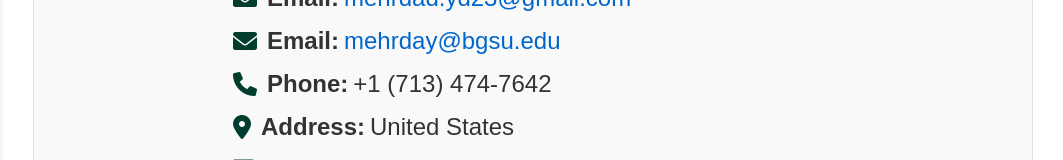
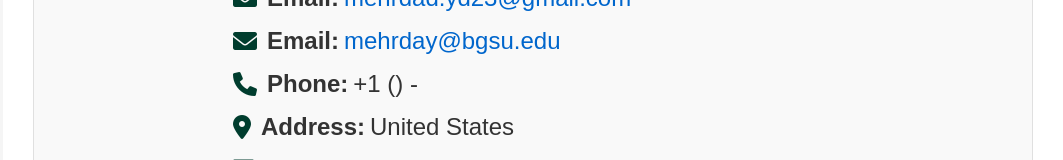
Before and after one commit to mehrdad-yadollahi/mehrdad-yadollahi, a plain HTML site: page index.html in a window 1280 px wide. Shown: the part 4825-4985 px from the top of the page, without its empty margins (217-1280 px from the left). Drawn offline with Linux system fonts and the light colour scheme.

Commit message:
Update index.html

```diff
--- a/index.html
+++ b/index.html
@@ -571,7 +571,7 @@
         <li>
           <i class="fas fa-phone"></i>
           <strong>Phone:</strong>
-          +1 (713) 474-7642
+          +1 () -
         </li>
         <li>
           <i class="fas fa-map-marker-alt"></i>
```
